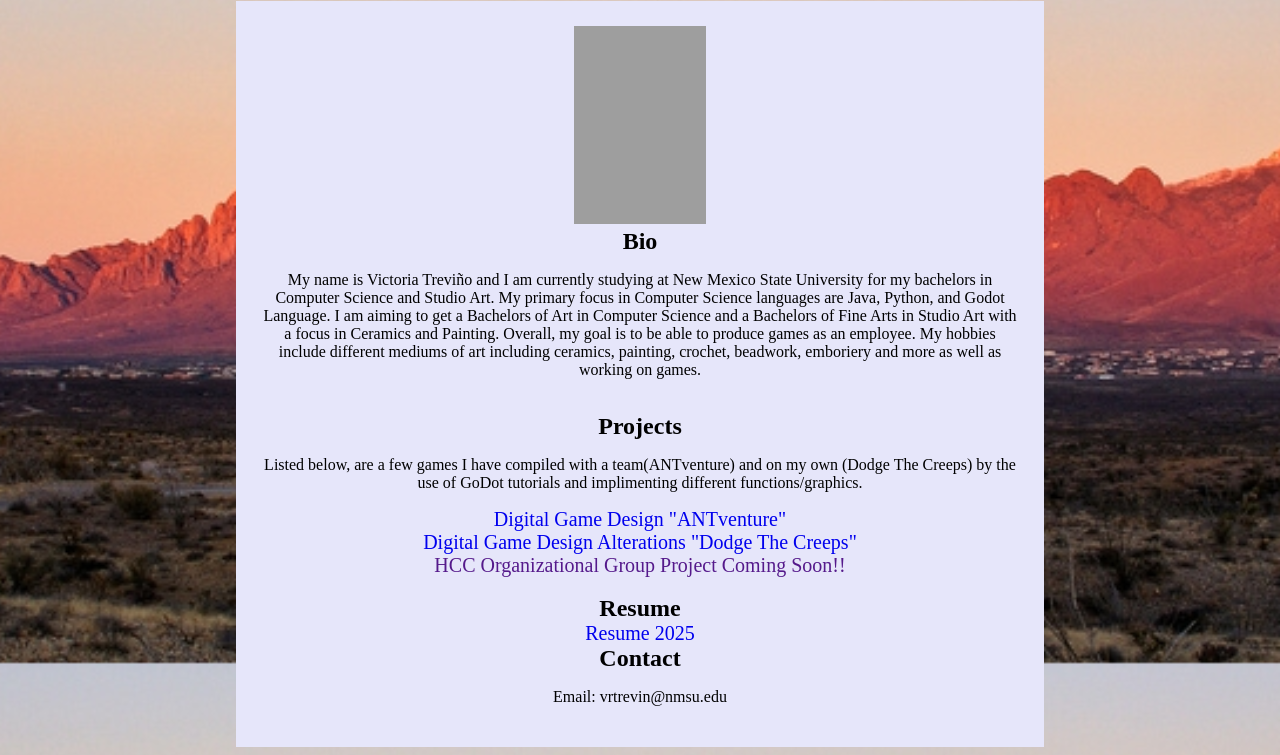
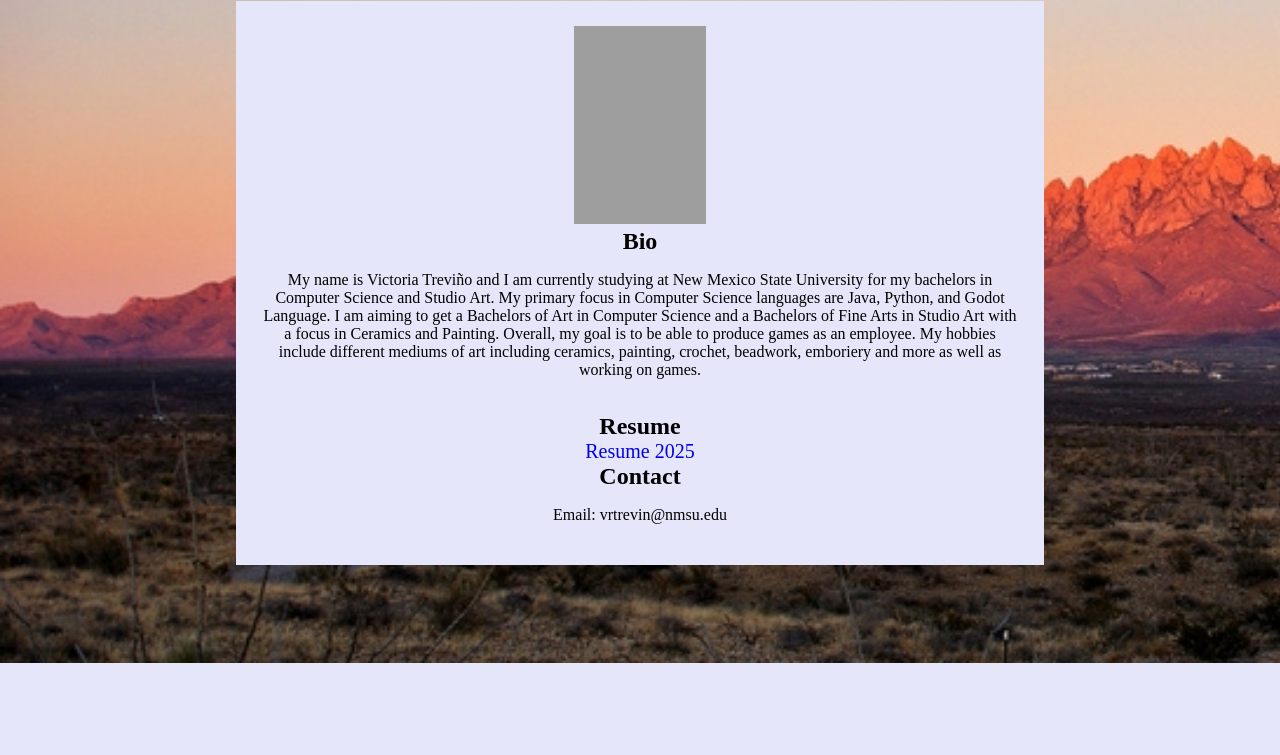
Before and after one commit to VictoriaTrev/VictoriaTrev.github.io, a plain HTML site: page Portfolio/Homepage.html in a window 1280 px wide. Shown: the part 137-892 px from the top of the page. After the commit the page ends 800 px from the top, so only its background shows below. Drawn offline with Linux system fonts and the light colour scheme; grey boxes are pictures that could not be loaded.

Commit message:
homepage projects removal

```diff
--- a/Portfolio/Homepage.html
+++ b/Portfolio/Homepage.html
@@ -23,22 +23,12 @@
         Overall, my goal is to be able to produce games as an employee. My hobbies
         include different mediums of art including ceramics, painting, crochet,
         beadwork, emboriery and more as well as working on games.</p>
-        <br>
-    <h2> Projects </h2>
-        <p>Listed below, are a few games I have compiled with a team(ANTventure) and on my own (Dodge The Creeps) by the use of GoDot tutorials and implimenting
-        different functions/graphics.</p>
-    <a href = "https://nmsu-digital-game-design.github.io/game-jam-1-game-antteam/AntVenture/ANTventureLost%20in%20the%20Colony.html"> Digital Game Design "ANTventure" </a>
     <br>
-    <a href = "https://victoriatrev.github.io/DodgeTheCreepsAlterations/DodgeTheCreeps.html"> Digital Game Design Alterations "Dodge The Creeps" </a>
-    <br>
-    <a href = "">HCC Organizational Group Project Coming Soon!!</a>
 
-    <br>
-    <br>
     <h2> Resume </h2>
     <a href = "Resume 25.pdf"> Resume 2025</a>
+    <br>
 
-    <br>
     <h2> Contact </h2>
     <p> Email: vrtrevin@nmsu.edu </p>
 </div>
```
